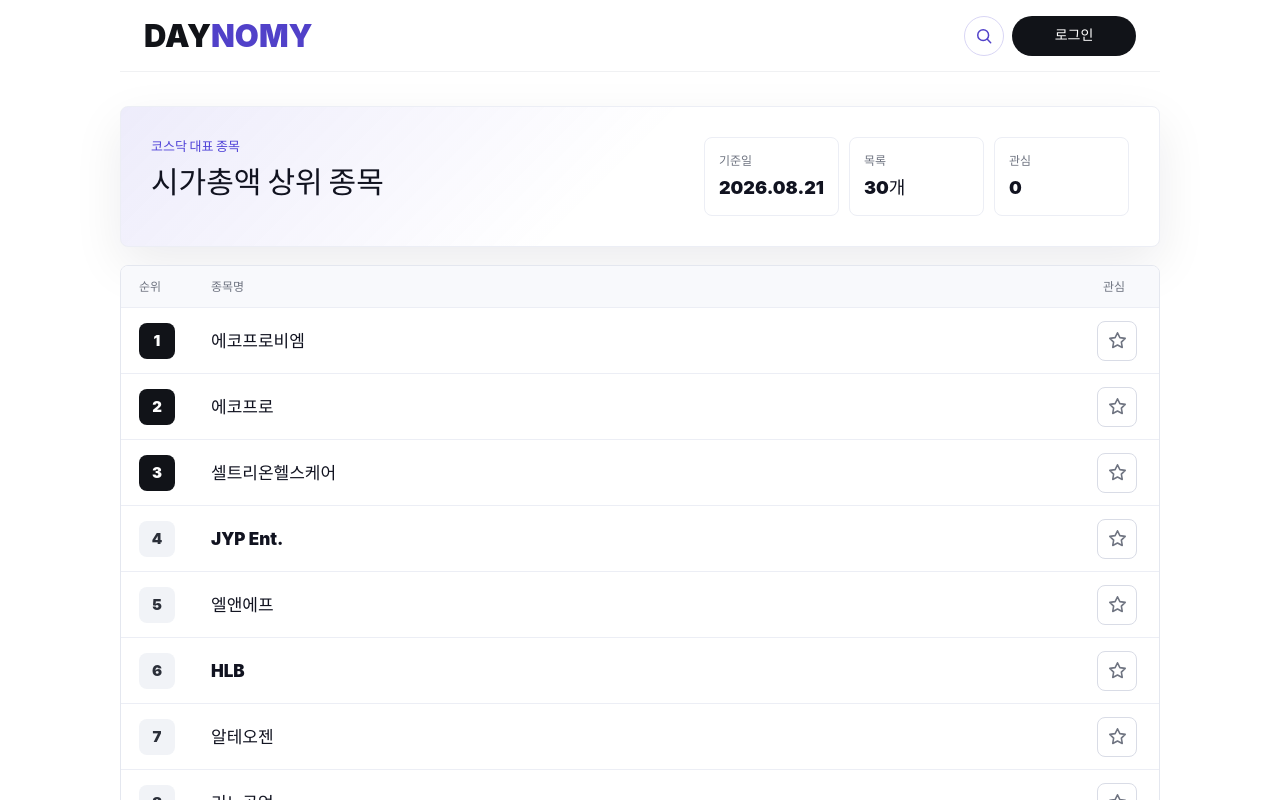
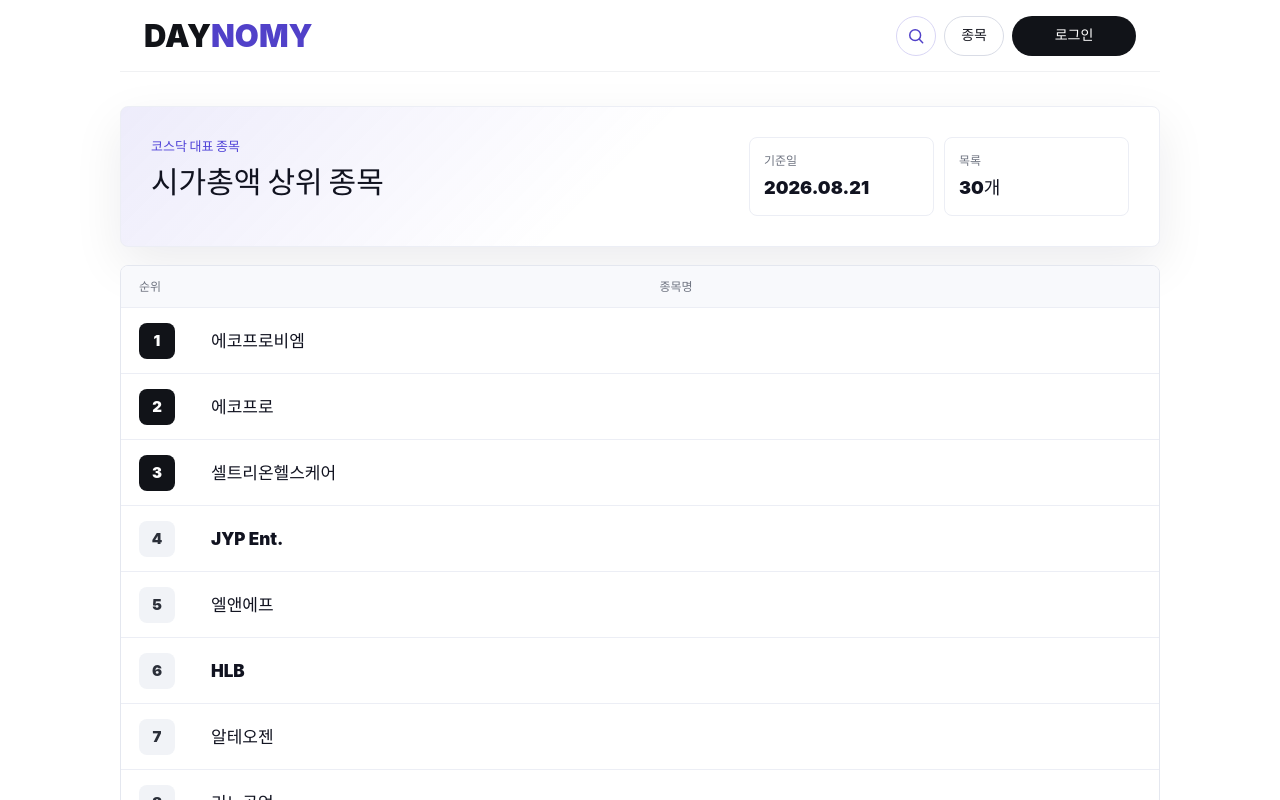
Before and after one commit to woowacourse-teams/2026-DAYNOMY, a React (Vite) app in the folder frontend/: page /stocks in a window 1280 px wide. Shown: the top 800 px of the page. Built offline with nearby package versions, Linux system fonts and the light colour scheme; no server answers.

Commit message:
feat: 종목 목록 진입 및 로그인 북마크 제한 추가

```diff
--- a/frontend/src/components/Header.css
+++ b/frontend/src/components/Header.css
@@ -40,6 +40,22 @@
   text-decoration: none;
 }
 
+.daynomy-header .stock-link {
+  display: inline-flex;
+  align-items: center;
+  justify-content: center;
+  height: 40px;
+  margin-right: 8px;
+  padding: 0 16px;
+  border: 1px solid #d9dce6;
+  border-radius: 999px;
+  background: #ffffff;
+  color: #171821;
+  font-size: 14px;
+  font-weight: 800;
+  text-decoration: none;
+}
+
 .daynomy-header .search-link svg {
   width: 20px;
   height: 20px;
@@ -49,11 +65,13 @@
   stroke-width: 1.8;
 }
 
-.daynomy-header .search-link:hover {
+.daynomy-header .search-link:hover,
+.daynomy-header .stock-link:hover {
   background: #f5f3ff;
 }
 
-.daynomy-header .search-link:focus-visible {
+.daynomy-header .search-link:focus-visible,
+.daynomy-header .stock-link:focus-visible {
   outline: 2px solid #5141c9;
   outline-offset: 2px;
 }
@@ -85,9 +103,14 @@
   }
 
   .daynomy-header .search-link,
+  .daynomy-header .stock-link,
   .daynomy-header .login-button {
     height: 36px;
     font-size: 13px;
+  }
+
+  .daynomy-header .stock-link {
+    padding: 0 12px;
   }
 
   .daynomy-header .search-link {
@@ -113,4 +136,9 @@
     min-width: 96px;
     font-size: 12px;
   }
+
+  .daynomy-header .stock-link {
+    padding: 0 10px;
+    font-size: 12px;
+  }
 }
--- a/frontend/src/components/Header.tsx
+++ b/frontend/src/components/Header.tsx
@@ -45,6 +45,9 @@
       <a className="search-link" href="/search" aria-label="뉴스 검색">
         <SearchIcon />
       </a>
+      <a className="stock-link" href="/stocks">
+        종목
+      </a>
       <a
         className="login-button"
         href={isLoggedIn ? '/mypage' : '/login'}
--- a/frontend/src/features/stocks/StockListPage.tsx
+++ b/frontend/src/features/stocks/StockListPage.tsx
@@ -162,10 +162,12 @@
             <dt>목록</dt>
             <dd>{stocks.length}개</dd>
           </div>
+          {isLoggedIn ? (
             <div>
               <dt>관심</dt>
               <dd>{visibleBookmarkCount}</dd>
             </div>
+          ) : null}
         </dl>
       </section>
 
@@ -195,10 +197,10 @@
 
       {!loading && stocks.length > 0 ? (
         <section className="stock-list-panel" aria-label="코스닥 대표 종목 순위">
-          <div className="stock-list-head" aria-hidden="true">
+          <div className={isLoggedIn ? 'stock-list-head' : 'stock-list-head guest'} aria-hidden="true">
             <span>순위</span>
             <span>종목명</span>
-            <span>관심</span>
+            {isLoggedIn ? <span>관심</span> : null}
           </div>
           <div className="stock-list">
             {visibleStocks.map((stock) => {
@@ -206,31 +208,31 @@
 
               return (
                 <article
-                  className={isBookmarked ? 'stock-row bookmarked' : 'stock-row'}
+                  className={[
+                    'stock-row',
+                    isLoggedIn ? '' : 'guest',
+                    isBookmarked ? 'bookmarked' : '',
+                  ]
+                    .filter(Boolean)
+                    .join(' ')}
                   key={stock.code}
                 >
                   <div className="stock-rank" aria-label={`${stock.rank}위`}>
                     {stock.rank}
                   </div>
                   <strong>{stock.name}</strong>
+                  {isLoggedIn ? (
                     <button
                       type="button"
                       className="stock-bookmark-button"
                       aria-pressed={isBookmarked}
-                    aria-label={
-                      isLoggedIn
-                        ? `${stock.name} 북마크 ${isBookmarked ? '해제' : '추가'}`
-                        : '로그인 후 북마크 가능'
-                    }
-                    title={
-                      isLoggedIn
-                        ? `${stock.name} 북마크 ${isBookmarked ? '해제' : '추가'}`
-                        : '로그인 후 북마크 가능'
-                    }
+                      aria-label={`${stock.name} 북마크 ${isBookmarked ? '해제' : '추가'}`}
+                      title={`${stock.name} 북마크 ${isBookmarked ? '해제' : '추가'}`}
                       onClick={() => toggleBookmark(stock)}
                     >
                       <BookmarkIcon selected={isBookmarked} />
                     </button>
+                  ) : null}
                 </article>
               );
             })}
--- a/frontend/src/features/stocks/stockList.css
+++ b/frontend/src/features/stocks/stockList.css
@@ -35,7 +35,7 @@
 
 .stock-summary {
   display: grid;
-  grid-template-columns: repeat(3, minmax(82px, 1fr));
+  grid-template-columns: repeat(auto-fit, minmax(82px, 1fr));
   gap: 10px;
   min-width: min(380px, 100%);
   margin: 0;
@@ -86,6 +86,10 @@
   font-weight: 900;
 }
 
+.stock-list-head.guest {
+  grid-template-columns: 58px minmax(0, 1fr);
+}
+
 .stock-list-head span:last-child {
   text-align: center;
 }
@@ -116,7 +120,11 @@
   background: var(--surface);
   transition:
     background 0.16s ease,
-    box-shadow 0.16s ease;
+  box-shadow 0.16s ease;
+}
+
+.stock-row.guest {
+  grid-template-columns: 58px minmax(0, 1fr);
 }
 
 .stock-row:last-child {
@@ -294,11 +302,19 @@
     padding: 0 12px;
   }
 
+  .stock-list-head.guest {
+    grid-template-columns: 42px minmax(0, 1fr);
+  }
+
   .stock-row {
     grid-template-columns: 42px minmax(0, 1fr) 40px;
     min-height: 60px;
     gap: 10px;
     padding: 10px 12px;
+  }
+
+  .stock-row.guest {
+    grid-template-columns: 42px minmax(0, 1fr);
   }
 
   .stock-rank {
```
Lines whose indentation alone changed are shown as unchanged.
